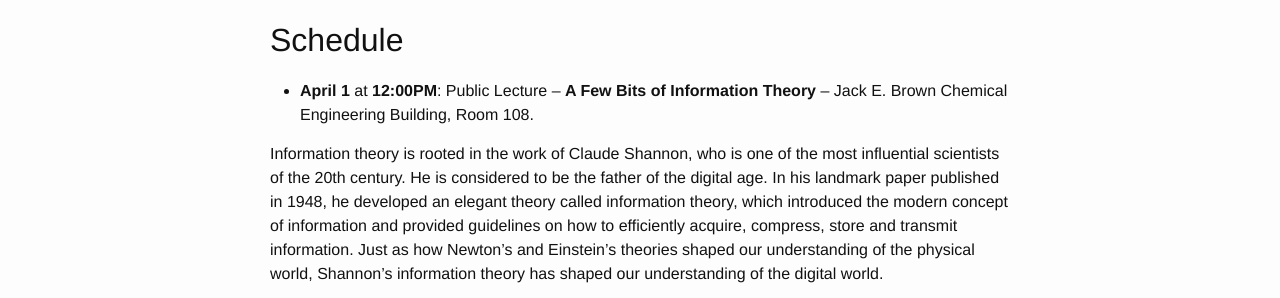
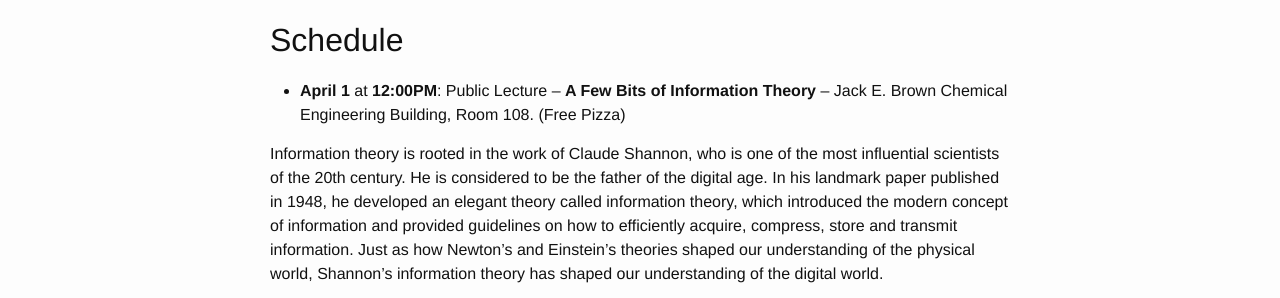
Before and after one commit to chmbrlnd/shannon, a Jekyll site: the page built from index.md, in a window 1280 px wide. Shown: the part 259-557 px from the top of the page. Built offline with Jekyll 4.4.1, drawn with Linux system fonts in a browser that asks for light colours.

Commit message:
Minor modification.

```diff
--- a/index.md
+++ b/index.md
@@ -11,7 +11,7 @@ Everyone is welcome to participate.
 
 ## Schedule
 
-* **April 1** at **12:00PM**: Public Lecture – **A Few Bits of Information Theory** – Jack E. Brown Chemical Engineering Building, Room 108.
+* **April 1** at **12:00PM**: Public Lecture – **A Few Bits of Information Theory** – Jack E. Brown Chemical Engineering Building, Room 108. (Free Pizza)
 
 
 Information theory is rooted in the work of Claude Shannon, who is one of the most influential scientists of the 20th century. He is considered to be the father of the digital age. In his landmark paper published in 1948, he developed an elegant theory called information theory, which introduced the modern concept of information and provided guidelines on how to efficiently acquire, compress, store and transmit information. Just as how Newton's and Einstein's theories shaped our understanding of the physical world, Shannon's information theory has shaped our understanding of the digital world.
```
